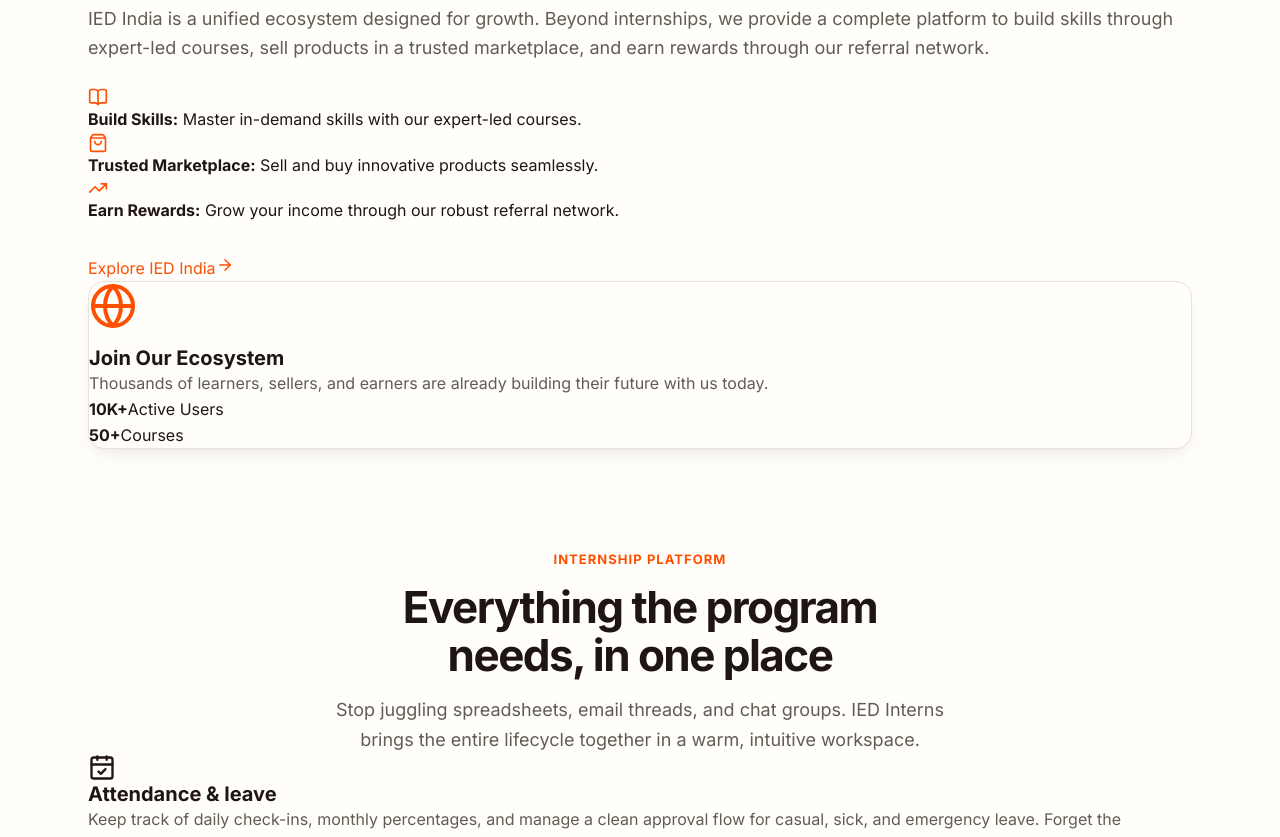
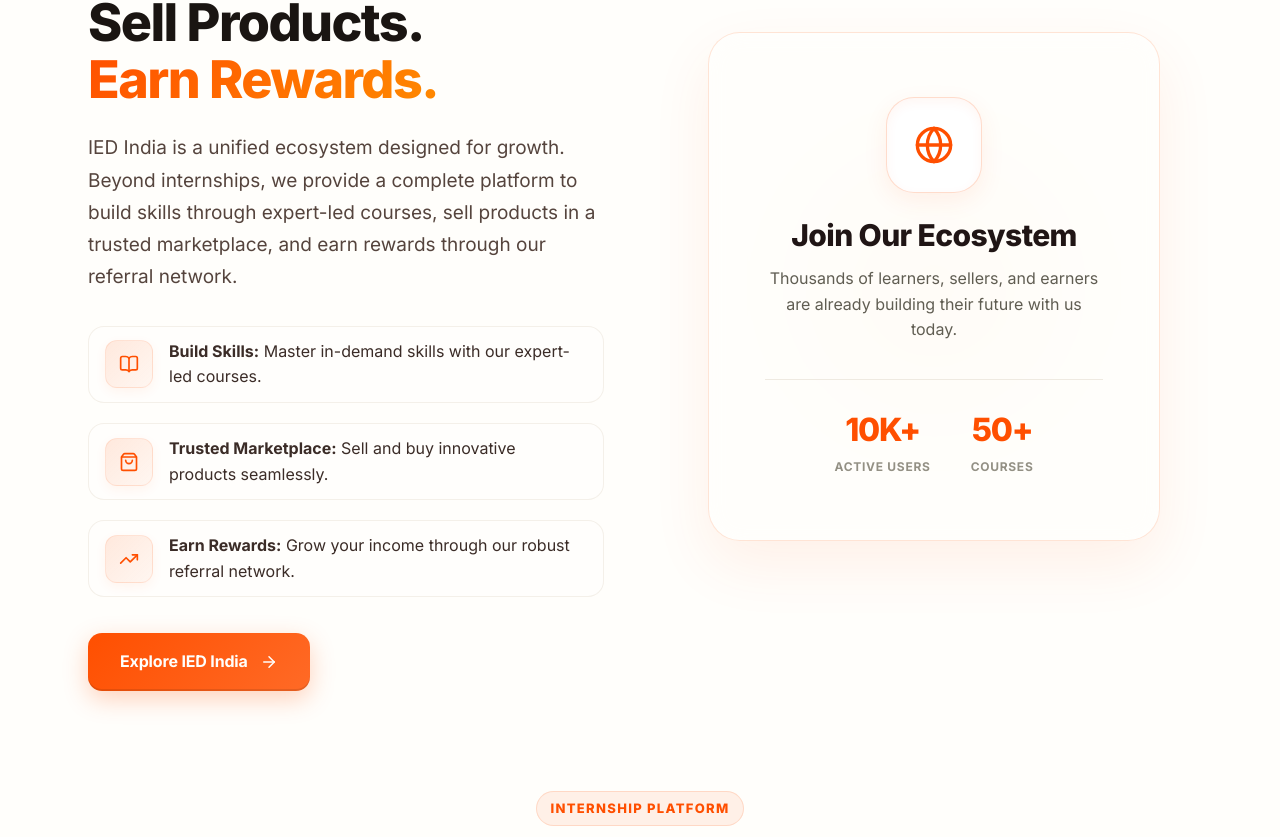
Before and after one commit to mayuresh-p2911/IED-india-Internship-portal, a React (Vite) app in the folder client/: page / in a window 1280 px wide. Shown: the part 878-1715 px from the top of the page. Built offline with nearby package versions, Linux system fonts and the light colour scheme.

Commit message:
style: redesign landing page 'About IED India' and Bento Grid components with premium SaaS aesthetics

```diff
--- a/client/src/css/main.css
+++ b/client/src/css/main.css
@@ -1163,29 +1163,406 @@
 }
 
 .lp-eyebrow {
+  display: inline-flex;
+  align-items: center;
   font-size: 13px;
-  font-weight: 700;
+  font-weight: 800;
   color: #ff4f00;
-  letter-spacing: 0.08em;
+  letter-spacing: 0.1em;
   text-transform: uppercase;
-  margin-bottom: 14px;
-}
-
-.lp-section h2 {
-  font-size: 44px;
-  line-height: 1.08;
-  font-weight: 700;
-  letter-spacing: -0.035em;
-  margin: 0 0 16px;
-  color: #201515;
+  margin-bottom: 20px;
+  background: rgba(255, 79, 0, 0.08);
+  padding: 6px 14px;
+  border-radius: 999px;
+  border: 1px solid rgba(255, 79, 0, 0.15);
+}
+
+.lp-hero-title-clean {
+  font-size: 52px;
+  line-height: 1.1;
+  font-weight: 800;
+  letter-spacing: -0.03em;
+  margin: 0 0 24px;
+  color: #1a1512;
+  text-wrap: balance;
+}
+
+.highlight-gradient {
+  background: linear-gradient(135deg, #ff4f00 0%, #ff8a00 100%);
+  -webkit-background-clip: text;
+  background-clip: text;
+  -webkit-text-fill-color: transparent;
+  color: #ff4f00;
 }
 
 .lp-section .lp-lead {
-  font-size: 18px;
-  line-height: 1.65;
-  color: var(--text-secondary);
+  font-size: 19px;
+  line-height: 1.7;
+  color: #55443d;
   font-weight: 400;
   margin: 0;
+}
+
+/* ── About Section Redesign ─────────────────────────── */
+.lp-about-grid {
+  display: grid;
+  grid-template-columns: 1fr 1fr;
+  gap: 72px;
+  align-items: center;
+  margin-top: 24px;
+}
+
+.lp-about-content {
+  display: flex;
+  flex-direction: column;
+}
+
+.lp-about-content ul.lp-check-list {
+  list-style: none;
+  padding: 0;
+  margin: 0;
+  display: flex;
+  flex-direction: column;
+  gap: 20px;
+}
+
+.lp-about-content ul.lp-check-list li {
+  display: flex;
+  align-items: center;
+  gap: 16px;
+  font-size: 16px;
+  line-height: 1.6;
+  color: #3b2c27;
+  padding: 12px 16px;
+  border-radius: 16px;
+  background: rgba(255, 255, 255, 0.4);
+  border: 1px solid rgba(233, 226, 214, 0.5);
+  transition: all 0.3s ease;
+}
+
+.lp-about-content ul.lp-check-list li:hover {
+  background: #fffefb;
+  border-color: rgba(255, 79, 0, 0.2);
+  transform: translateX(4px);
+  box-shadow: 0 4px 16px rgba(255, 79, 0, 0.05);
+}
+
+.lp-icon-box {
+  display: flex;
+  align-items: center;
+  justify-content: center;
+  width: 48px;
+  height: 48px;
+  border-radius: 12px;
+  background: linear-gradient(135deg, rgba(255, 79, 0, 0.12) 0%, rgba(255, 106, 38, 0.05) 100%);
+  border: 1px solid rgba(255, 79, 0, 0.1);
+  flex-shrink: 0;
+  box-shadow: 0 4px 12px rgba(255, 79, 0, 0.06);
+  color: #ff4f00;
+  position: relative;
+}
+
+.lp-icon-box::before {
+  content: '';
+  position: absolute;
+  inset: -1px;
+  border-radius: 13px;
+  background: linear-gradient(135deg, rgba(255, 79, 0, 0.6), transparent);
+  z-index: -1;
+  opacity: 0;
+  transition: opacity 0.3s ease;
+}
+
+.lp-about-content ul.lp-check-list li:hover .lp-icon-box::before {
+  opacity: 1;
+}
+
+.lp-icon-box-large {
+  display: inline-flex;
+  align-items: center;
+  justify-content: center;
+  width: 96px;
+  height: 96px;
+  border-radius: 28px;
+  background: #fff;
+  border: 1px solid rgba(255, 79, 0, 0.2);
+  margin-bottom: 24px;
+  box-shadow: 0 8px 24px rgba(255, 79, 0, 0.08), inset 0 4px 12px rgba(255, 79, 0, 0.05);
+  color: #ff4f00;
+}
+
+.text-info {
+  color: #ff4f00 !important;
+}
+
+.lp-btn-outline {
+  align-self: flex-start;
+  background: linear-gradient(135deg, #ff4f00 0%, #ff6a26 100%);
+  color: #fffefb !important;
+  border: none;
+  border-radius: 14px;
+  padding: 16px 32px;
+  font-size: 16px;
+  font-weight: 700;
+  text-decoration: none;
+  transition: all 0.3s cubic-bezier(0.34, 1.56, 0.64, 1);
+  display: inline-flex;
+  align-items: center;
+  gap: 12px;
+  box-shadow: 0 8px 24px rgba(255, 79, 0, 0.25), inset 0 -2px 0 rgba(0, 0, 0, 0.1);
+  letter-spacing: -0.01em;
+}
+
+.lp-btn-outline:hover {
+  transform: translateY(-4px) scale(1.02);
+  box-shadow: 0 12px 32px rgba(255, 79, 0, 0.35), inset 0 -2px 0 rgba(0, 0, 0, 0.1);
+  background: linear-gradient(135deg, #ff5e1a 0%, #ff7b3d 100%);
+}
+
+.lp-btn-outline:active {
+  transform: translateY(0);
+  box-shadow: 0 4px 12px rgba(255, 79, 0, 0.2);
+}
+
+.lp-about-visual {
+  position: relative;
+  display: flex;
+  justify-content: center;
+  align-items: center;
+  padding: 32px;
+}
+
+.glass-card.about-card-main {
+  background: rgba(255, 254, 251, 0.85);
+  backdrop-filter: blur(16px);
+  -webkit-backdrop-filter: blur(16px);
+  border: 1px solid rgba(255, 79, 0, 0.15);
+  border-radius: 32px;
+  padding: 64px 56px;
+  box-shadow: 0 24px 60px rgba(255, 79, 0, 0.08), inset 0 2px 20px rgba(255, 255, 255, 0.5);
+  position: relative;
+  z-index: 2;
+  text-align: center;
+  transition: transform 0.5s cubic-bezier(0.34, 1.56, 0.64, 1), box-shadow 0.5s ease;
+  width: 100%;
+}
+
+.glass-card.about-card-main:hover {
+  transform: translateY(-8px) scale(1.02);
+  border-color: rgba(255, 79, 0, 0.35);
+  box-shadow: 0 32px 80px rgba(255, 79, 0, 0.16), inset 0 2px 20px rgba(255, 255, 255, 0.8);
+}
+
+.glass-card.about-card-main h3 {
+  font-size: 30px;
+  font-weight: 800;
+  margin-bottom: 12px;
+  color: #201515;
+  letter-spacing: -0.02em;
+}
+
+.glass-card.about-card-main p {
+  color: var(--text-secondary);
+  font-size: 16px;
+  line-height: 1.6;
+  margin-bottom: 36px;
+}
+
+.about-stats {
+  display: flex;
+  justify-content: center;
+  gap: 40px;
+  border-top: 1px solid rgba(233, 226, 214, 0.7);
+  padding-top: 24px;
+}
+
+.about-stats .stat {
+  display: flex;
+  flex-direction: column;
+}
+
+.about-stats .stat b {
+  font-size: 32px;
+  font-weight: 800;
+  color: #ff4f00;
+  letter-spacing: -0.04em;
+}
+
+.about-stats .stat span {
+  font-size: 12px;
+  color: var(--text-muted);
+  font-weight: 700;
+  text-transform: uppercase;
+  letter-spacing: 0.06em;
+  margin-top: 2px;
+}
+
+.about-decor-circle {
+  position: absolute;
+  width: 400px;
+  height: 400px;
+  border-radius: 50%;
+  background: radial-gradient(circle, rgba(255, 79, 0, 0.1) 0%, transparent 65%);
+  top: 50%;
+  left: 50%;
+  transform: translate(-50%, -50%);
+  z-index: 1;
+  animation: pulse-glow 6s cubic-bezier(0.4, 0, 0.2, 1) infinite alternate;
+  pointer-events: none;
+}
+
+@keyframes pulse-glow {
+  0% {
+    transform: translate(-50%, -50%) scale(0.9);
+    opacity: 0.6;
+  }
+
+  100% {
+    transform: translate(-50%, -50%) scale(1.1);
+    opacity: 1;
+  }
+}
+
+@media (max-width: 900px) {
+  .lp-about-grid {
+    grid-template-columns: 1fr;
+    gap: 48px;
+  }
+
+  .lp-about-visual {
+    padding: 16px 0;
+  }
+}
+
+/* ── Bento Grid Redesign ────────────────────────────── */
+.lp-bento-grid {
+  display: grid;
+  grid-template-columns: repeat(3, 1fr);
+  grid-auto-rows: minmax(200px, auto);
+  gap: 24px;
+  margin-top: 56px;
+}
+
+.lp-bento-card {
+  position: relative;
+  background: #fffefb;
+  border: 1px solid rgba(233, 226, 214, 0.8);
+  border-radius: 24px;
+  padding: 40px 32px;
+  overflow: hidden;
+  transition: all 0.4s cubic-bezier(0.34, 1.56, 0.64, 1);
+  display: flex;
+  flex-direction: column;
+  box-shadow: 0 4px 12px rgba(0, 0, 0, 0.02);
+}
+
+.lp-bento-card:hover {
+  transform: translateY(-6px);
+  border-color: rgba(255, 79, 0, 0.3);
+  box-shadow: 0 24px 48px rgba(0, 0, 0, 0.06), 0 8px 16px rgba(255, 79, 0, 0.04);
+}
+
+.lp-bento-card.bento-large {
+  grid-column: span 2;
+  grid-row: span 2;
+  padding: 48px;
+}
+
+.lp-bento-ico {
+  display: inline-flex;
+  align-items: center;
+  justify-content: center;
+  width: 56px;
+  height: 56px;
+  border-radius: 16px;
+  background: #fffefb;
+  border: 1px solid rgba(255, 79, 0, 0.15);
+  color: #ff4f00;
+  margin-bottom: 24px;
+  box-shadow: 0 4px 16px rgba(255, 79, 0, 0.06);
+  position: relative;
+  z-index: 2;
+}
+
+.lp-bento-card.bento-large .lp-bento-ico {
+  width: 64px;
+  height: 64px;
+  border-radius: 18px;
+  margin-bottom: 32px;
+}
+
+.lp-bento-text {
+  position: relative;
+  z-index: 2;
+}
+
+.lp-bento-text h3 {
+  font-size: 20px;
+  font-weight: 700;
+  color: #201515;
+  margin-bottom: 12px;
+}
+
+.lp-bento-card.bento-large .lp-bento-text h3 {
+  font-size: 32px;
+  margin-bottom: 16px;
+  letter-spacing: -0.02em;
+}
+
+.lp-bento-text p {
+  font-size: 15px;
+  line-height: 1.6;
+  color: var(--text-secondary);
+}
+
+.lp-bento-card.bento-large .lp-bento-text p {
+  font-size: 16.5px;
+  max-width: 480px;
+}
+
+.bento-bg-glow {
+  position: absolute;
+  width: 400px;
+  height: 400px;
+  border-radius: 50%;
+  filter: blur(80px);
+  z-index: 1;
+  opacity: 0;
+  pointer-events: none;
+  transition: opacity 0.5s ease;
+}
+
+.lp-bento-card:hover .bento-bg-glow {
+  opacity: 0.2;
+}
+
+.bento-bg-glow.glow-1 {
+  background: #ff4f00;
+  bottom: -100px;
+  right: -50px;
+}
+
+.bento-bg-glow.glow-2 {
+  background: #007aff;
+  top: -50px;
+  right: -50px;
+}
+
+.bento-bg-glow.glow-3 {
+  background: #34c759;
+  bottom: -50px;
+  left: -50px;
+}
+
+@media (max-width: 900px) {
+  .lp-bento-grid {
+    grid-template-columns: 1fr;
+  }
+
+  .lp-bento-card.bento-large {
+    grid-column: span 1;
+    grid-row: span 1;
+  }
 }
 
 .lp-feature-grid {
@@ -1837,3 +2214,23 @@
   image-rendering: high-quality;
   -webkit-font-smoothing: antialiased;
 }
+
+/* Compact forms for Signup to avoid scroll */
+.signup-form-compact {
+  gap: 12px;
+}
+
+.signup-form-compact .input-wrap input,
+.signup-form-compact select {
+  height: 42px;
+  font-size: 14px;
+}
+
+.signup-form-compact .form-group label {
+  margin-bottom: 2px;
+}
+
+.signup-form-compact .btn-primary {
+  padding: 12px 24px;
+  margin-top: 4px;
+}
--- a/client/src/pages/LandingPage.jsx
+++ b/client/src/pages/LandingPage.jsx
@@ -57,22 +57,35 @@
         <div className="lp-about-grid">
           <div className="lp-about-content">
             <div className="lp-eyebrow">About IED India</div>
-            <h2>Learn Skills. Sell Products.<br />Earn Rewards.</h2>
-            <p className="lp-lead" style={{ marginBottom: '24px' }}>
+            <h2 className="lp-hero-title-clean">
+              Learn Skills. Sell Products. <span className="highlight-gradient">Earn Rewards.</span>
+            </h2>
+            <p className="lp-lead" style={{ marginBottom: '32px' }}>
               IED India is a unified ecosystem designed for growth. Beyond internships, we provide a complete platform to build skills through expert-led courses, sell products in a trusted marketplace, and earn rewards through our referral network.
             </p>
             <ul className="lp-check-list">
-              <li><BookOpen size={20} className="text-info" /> <span><b>Build Skills:</b> Master in-demand skills with our expert-led courses.</span></li>
-              <li><ShoppingBag size={20} className="text-info" /> <span><b>Trusted Marketplace:</b> Sell and buy innovative products seamlessly.</span></li>
-              <li><TrendingUp size={20} className="text-info" /> <span><b>Earn Rewards:</b> Grow your income through our robust referral network.</span></li>
+              <li>
+                <div className="lp-icon-box"><BookOpen size={20} className="text-info" /></div>
+                <span><b>Build Skills:</b> Master in-demand skills with our expert-led courses.</span>
+              </li>
+              <li>
+                <div className="lp-icon-box"><ShoppingBag size={20} className="text-info" /></div>
+                <span><b>Trusted Marketplace:</b> Sell and buy innovative products seamlessly.</span>
+              </li>
+              <li>
+                <div className="lp-icon-box"><TrendingUp size={20} className="text-info" /></div>
+                <span><b>Earn Rewards:</b> Grow your income through our robust referral network.</span>
+              </li>
             </ul>
-            <a href="https://www.iedindiaofficial.com/" target="_blank" rel="noreferrer" className="lp-btn-outline" style={{ marginTop: '32px', display: 'inline-flex' }}>
+            <a href="https://www.iedindiaofficial.com/" target="_blank" rel="noreferrer" className="lp-btn-outline" style={{ marginTop: '36px' }}>
               Explore IED India <ArrowRight size={18} />
             </a>
           </div>
           <div className="lp-about-visual">
             <div className="glass-card about-card-main">
-              <Globe size={48} className="text-info" style={{ marginBottom: '16px' }} />
+              <div className="lp-icon-box-large">
+                <Globe size={40} className="text-info" />
+              </div>
               <h3>Join Our Ecosystem</h3>
               <p>Thousands of learners, sellers, and earners are already building their future with us today.</p>
               <div className="about-stats">
--- a/client/src/pages/SignupPage.jsx
+++ b/client/src/pages/SignupPage.jsx
@@ -81,12 +81,12 @@
       {/* form panel */}
       <div className="login-container">
         <div className="login-card">
-          <div className="login-back" id="signup-back-home" onClick={onGoToHome}>
+          <div className="login-back" id="signup-back-home" onClick={onGoToHome} style={{ marginBottom: '16px' }}>
             <ChevronLeft size={16} /> Back to home
           </div>
           <h2>Create account</h2>
-          <p className="login-subtitle">Join the IED Interns portal</p>
-          <form id="signup-form" className="login-form" onSubmit={handleSubmit}>
+          <p className="login-subtitle" style={{ marginBottom: '16px' }}>Join the IED Interns portal</p>
+          <form id="signup-form" className="login-form signup-form-compact" onSubmit={handleSubmit}>
             <div className="form-group">
               <label htmlFor="signup-name">Full Name *</label>
               <div className="input-wrap">
```
